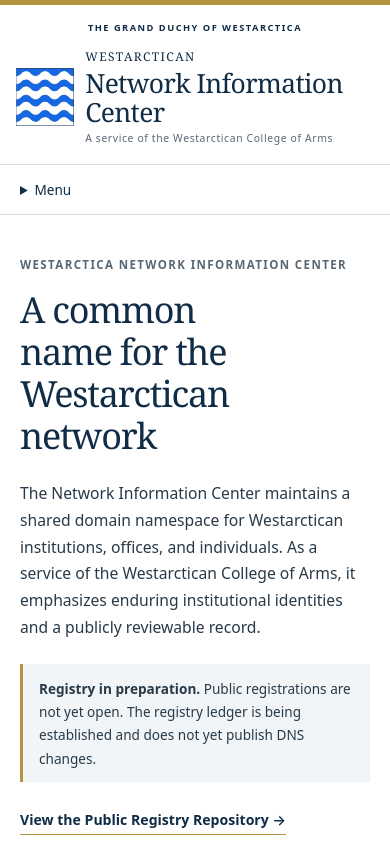
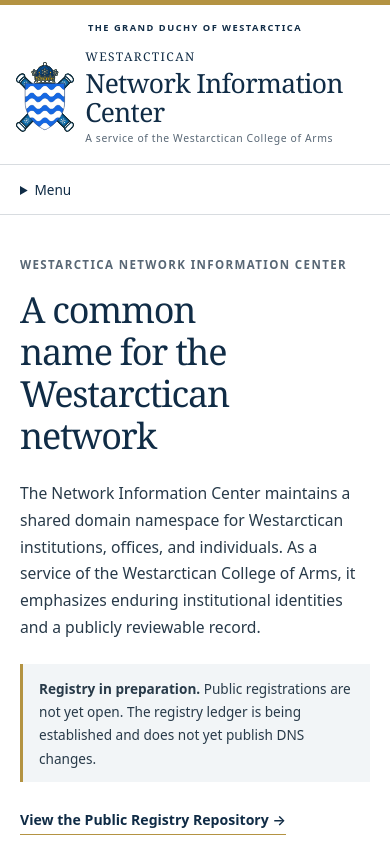
Before and after one commit to westarctica/nic, a website: page site/index.html in a window 390 px wide. Shown: the top 844 px of the page. Drawn offline with Linux system fonts and the light colour scheme; no server answers.

Commit message:
Use College of Arms achievement in NIC masthead

```diff
--- a/site/index.html
+++ b/site/index.html
@@ -18,7 +18,7 @@
   <header class="masthead">
     <div class="national-line">The Grand Duchy of Westarctica</div>
     <a class="college-brand" href="/" aria-label="Westarctica Network Information Center — Home">
-      <img src="/images/waq-coa-badge.svg" alt="" width="90" height="90" />
+      <img src="/images/waq-coa-arms.svg" alt="" width="94" height="110" fetchpriority="high" />
       <span><span class="brand-place">Westarctican</span><span class="brand-name">Network Information Center</span><span class="brand-service">A service of the Westarctican College of Arms</span></span>
     </a>
     <nav class="desktop-navigation" aria-label="Main Navigation">
--- a/site/styles.css
+++ b/site/styles.css
@@ -34,7 +34,7 @@ button { color: var(--ink); }
 .masthead { text-align: center; color: var(--ink); }
 .national-line { font: 600 .68rem/1.4 var(--sans); text-transform: uppercase; letter-spacing: .23em; padding: 1.25rem 1rem .8rem; }
 .college-brand { display: inline-flex; align-items: center; gap: 1.35rem; text-align: left; color: var(--ink); text-decoration: none; padding: 0 1.5rem 1.4rem; }
-.college-brand img { width: 90px; height: 90px; object-fit: contain; }
+.college-brand img { width: 90px; height: 106px; object-fit: contain; }
 .college-brand > span { display: grid; gap: .25rem; }
 .brand-place { font: 400 1.1rem var(--serif); letter-spacing: .12em; text-transform: uppercase; }
 .brand-name { font: 400 clamp(1.85rem,3vw,2.6rem)/1.1 var(--serif); letter-spacing: -.025em; }
@@ -121,7 +121,7 @@ main { max-width: var(--page); margin: auto; padding: 0 2rem 5rem; min-height: 3
   main { padding: 0 1.25rem 3rem; }
   .national-line { font-size: .58rem; letter-spacing: .16em; padding: 1rem 1rem .6rem; }
   .college-brand { gap: 1rem; padding: .25rem 1rem 1.1rem; }
-  .college-brand img { width: 67px; height: 67px; }
+  .college-brand img { width: 67px; height: 80px; }
   .brand-place { font-size: .85rem; }
   .brand-name { font-size: 1.85rem; }
   .brand-service { font-size: .65rem; }
@@ -149,7 +149,7 @@ main { max-width: var(--page); margin: auto; padding: 0 2rem 5rem; min-height: 3
   .brand-name { font-size: 1.65rem; }
   .college-brand { gap: .7rem; }
   .brand-place { font-size: .75rem; }
-  .college-brand img { width: 58px; height: 58px; }
+  .college-brand img { width: 58px; height: 70px; }
   .introduction-text h1 { font-size: 2.25rem; }
   .footer-inner { grid-template-columns: 1fr 1fr; }
   .footer-identity { grid-column: 1/-1; }
```
Also changed, not shown: tests/site-brand.test.mjs (+12 -0 lines), README.md, site/images/waq-coa-arms.svg (added).
